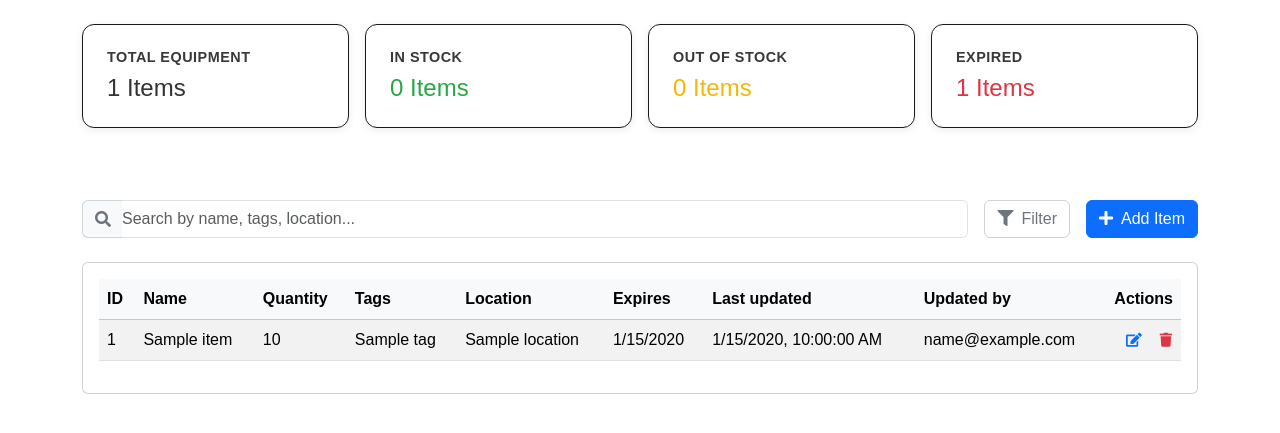
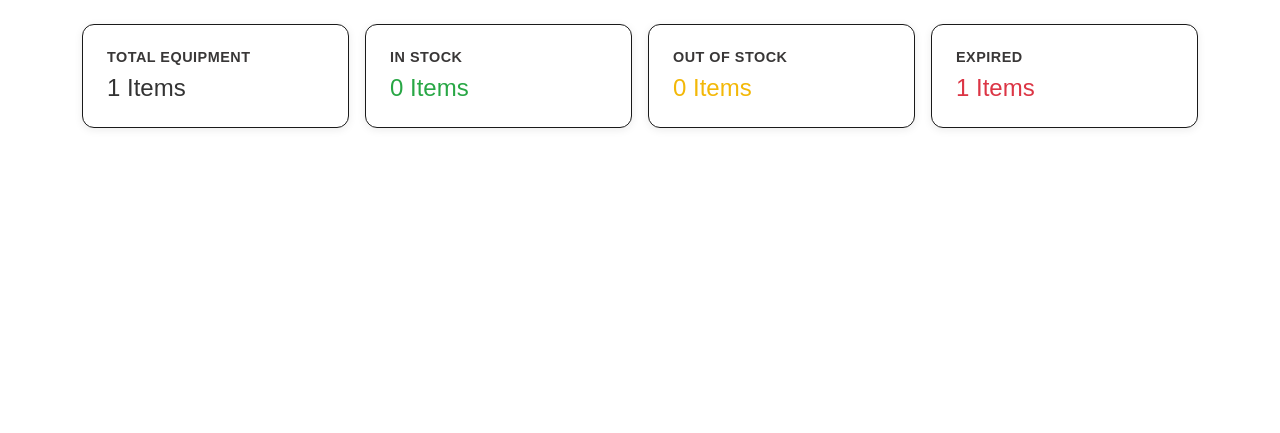
Before and after one commit to benj652/Photography-Management, a Flask app: page /home/ in a window 1280 px wide. Shown: the part 118-551 px from the top of the page. Run offline with Flask 3, Linux system fonts and the light colour scheme; a user stored in the database is signed in; tables that the repository leaves empty hold one stand-in row (values such as "Sample post"); grey boxes marked "Sample" are stand-in pictures; some libraries are stand-ins or nearby versions.

Commit message:
Remove the device table and search/filter-bar from the home page

```diff
--- a/templates/home.html
+++ b/templates/home.html
@@ -110,127 +110,5 @@
   </div>
 </div>
 
-<!-- table and features  -->
-<div class="container py-4">
-
-  <!-- search and filters -->
-  <div class="search-filter-section mb-4">
-    <div class="d-flex align-items-center gap-3">
-      <!-- Search Bar -->
-      <div class="search-bar-wrapper flex-grow-1">
-        <div class="input-group">
-          <span class="input-group-text search-icon">
-            <i class="fas fa-search"></i>
-          </span>
-          <input type="text" id="search-input" class="form-control search-input"
-            placeholder="Search by name, tags, location..." oninput="filterTable()" />
-        </div>
-      </div>
-
-      <!-- Filter Button -->
-      <button type="button" class="btn btn-outline-secondary filter-btn" data-bs-toggle="collapse"
-        data-bs-target="#filterCollapse" aria-expanded="false" aria-controls="filterCollapse">
-        <i class="fas fa-filter me-2"></i>Filter
-      </button>
-
-      <!-- Add Item Button -->
-      <button id="openAddItemBtn" class="btn btn-primary add-item-btn" data-bs-toggle="modal"
-        data-bs-target="#addItemModal">
-        <i class="fas fa-plus me-2"></i>Add Item
-      </button>
-    </div>
-
-    <!-- Collapsible Filter Section -->
-    <div class="collapse mt-3" id="filterCollapse">
-      <div class="card card-body filter-panel">
-        <div class="row g-3">
-          <div class="col-md-4">
-            <label for="filter-name" class="form-label small fw-semibold">Name</label>
-            <input type="text" id="filter-name" class="form-control" placeholder="Filter by name"
-              oninput="filterTable()" />
-          </div>
-          <div class="col-md-4">
-            <label for="filter-tags" class="form-label small fw-semibold">Tags</label>
-            <input type="text" id="filter-tags" class="form-control" placeholder="Tags (comma-separated)"
-              oninput="filterTable()" />
-          </div>
-          <div class="col-md-4">
-            <label for="filter-location" class="form-label small fw-semibold">Location</label>
-            <input type="text" id="filter-location" class="form-control" placeholder="Location"
-              oninput="filterTable()" />
-          </div>
-          <div class="col-12">
-            <button type="button" class="btn btn-sm btn-outline-secondary" onclick="clearFilters()">
-              <i class="fas fa-times me-1"></i>Clear Filters
-            </button>
-          </div>
-        </div>
-      </div>
-    </div>
-  </div>
-
-  <!-- Table Section -->
-  <div class="row g-3">
-    <div class="col-sm-12 col-lg-12">
-      <div class="card h-100">
-        <div class="card-body">
-          <div class="table-responsive">
-            <table class="table table-striped table-hover align-middle">
-              <thead class="table-light">
-                <tr>
-                  <th scope="col">ID</th>
-                  <th scope="col">Name</th>
-                  <th scope="col">Quantity</th>
-                  <th scope="col">Tags</th>
-                  <th scope="col">Location</th>
-                  <th scope="col">Expires</th>
-                  <th scope="col">Last updated</th>
-                  <th scope="col">Updated by</th>
-                  <th scope="col" class="text-end" style="width: 60px">
-                    Actions
-                  </th>
-                </tr>
-              </thead>
-              <tbody id="items-table-body"></tbody>
-            </table>
-          </div>
-        </div>
-      </div>
-    </div>
-  </div>
-</div>
-
-{% include 'add_item_modal.html' %}
-
-<!-- Delete Confirmation Modal -->
-<div class="modal fade" id="deleteConfirmModal" tabindex="-1" aria-labelledby="deleteConfirmModalLabel"
-  aria-hidden="true">
-  <div class="modal-dialog">
-    <div class="modal-content">
-      <div class="modal-header">
-        <h5 class="modal-title" id="deleteConfirmModalLabel">
-          <i class="fas fa-exclamation-triangle text-danger me-2"></i>Confirm
-          Deletion
-        </h5>
-        <button type="button" class="btn-close" data-bs-dismiss="modal" aria-label="Close"></button>
-      </div>
-      <div class="modal-body">
-        <p>
-          Are you sure you want to delete this item? This action cannot be
-          undone.
-        </p>
-      </div>
-      <div class="modal-footer">
-        <button type="button" class="btn btn-secondary" data-bs-dismiss="modal">
-          Cancel
-        </button>
-        <button type="button" class="btn btn-danger" id="confirmDeleteBtn">
-          Delete Item
-        </button>
-      </div>
-    </div>
-  </div>
-</div>
-
 <script src="/static/js/home.js"></script>
 {% endblock %}
```
